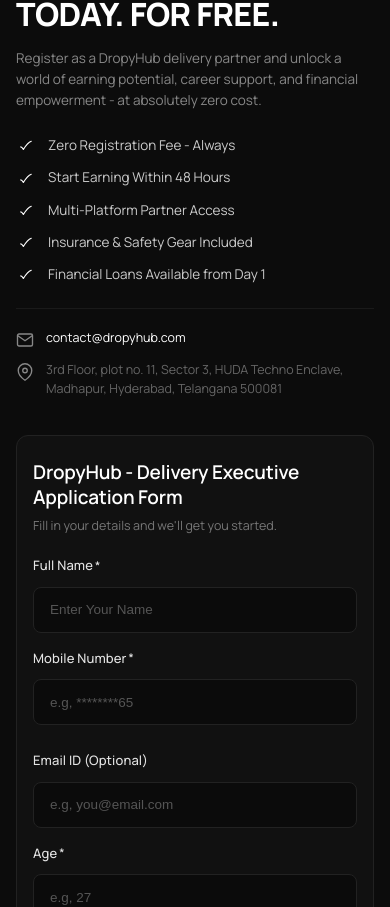
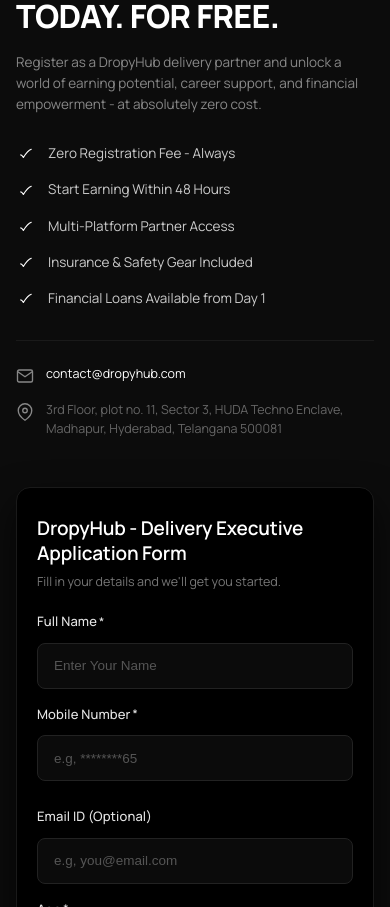
Before and after one commit to dropyhubtest/dropyhub, a Next.js app: page /apply in a window 390 px wide. Shown: the part 193-1100 px from the top of the page. Built offline with nearby package versions, Linux system fonts and the light colour scheme; a web font is replaced by a local one.

Commit message:
Dark pitch-black contact form card with expanded spacing, simple color-change button hovers, and mobile layout polish across all pages

```diff
--- a/src/components/about/AboutCtaFooter.module.css
+++ b/src/components/about/AboutCtaFooter.module.css
@@ -105,7 +105,6 @@
 
 .primaryBtn:hover {
   background-color: #333333;
-  transform: translateY(-1px);
 }
 
 .secondaryBtn {
@@ -121,12 +120,12 @@
   font-family: var(--font-display);
   font-size: 14.5px;
   font-weight: 600;
-  transition: all 0.2s ease;
+  transition: background-color 0.2s ease, border-color 0.2s ease;
 }
 
 .secondaryBtn:hover {
   border-color: #111111;
-  transform: translateY(-1px);
+  background-color: rgba(0, 0, 0, 0.04);
 }
 
 .tertiaryLink {
--- a/src/components/benefits/BenefitsCtaFooter.module.css
+++ b/src/components/benefits/BenefitsCtaFooter.module.css
@@ -150,7 +150,6 @@
 
 .primaryBtn:hover {
   background-color: #333333;
-  transform: translateY(-1px);
 }
 
 .btnArrow {
--- a/src/components/contact/ContactHeroForm.module.css
+++ b/src/components/contact/ContactHeroForm.module.css
@@ -41,7 +41,7 @@
 .layoutGrid {
   display: grid;
   grid-template-columns: 1fr 1.25fr;
-  gap: 64px;
+  gap: 88px;
   align-items: flex-start;
 }
 
@@ -70,7 +70,7 @@
   letter-spacing: 0.12em;
   text-transform: uppercase;
   color: #888888;
-  margin-bottom: 20px;
+  margin-bottom: 24px;
   font-weight: 500;
 }
 
@@ -91,7 +91,7 @@
   letter-spacing: -0.02em;
   text-transform: uppercase;
   color: #ffffff;
-  margin: 0 0 20px 0;
+  margin: 0 0 24px 0;
   max-width: 500px;
 }
 
@@ -111,17 +111,17 @@
   font-size: 14.5px;
   line-height: 1.6;
   color: #999999;
-  margin: 0 0 32px 0;
+  margin: 0 0 38px 0;
   max-width: 480px;
 }
 
 .checklist {
   list-style: none;
   padding: 0;
-  margin: 0 0 40px 0;
+  margin: 0 0 44px 0;
   display: flex;
   flex-direction: column;
-  gap: 16px;
+  gap: 20px;
 }
 
 .checkItem {
@@ -150,8 +150,8 @@
 .contactDetails {
   display: flex;
   flex-direction: column;
-  gap: 16px;
-  padding-top: 24px;
+  gap: 20px;
+  padding-top: 32px;
   border-top: 1px solid #1e1e1e;
   max-width: 440px;
 }
@@ -189,7 +189,11 @@
    ========================================================================== */
 
 .formCard {
-  background-color: transparent;
+  background-color: #000000;
+  border: 1px solid #1a1a1a;
+  border-radius: 16px;
+  padding: 38px 32px;
+  box-shadow: 0 20px 48px rgba(0, 0, 0, 0.7);
   width: 100%;
   box-sizing: border-box;
 }
@@ -554,20 +558,20 @@
   .layoutGrid {
     display: flex !important;
     flex-direction: column !important;
-    gap: 36px !important;
+    gap: 48px !important;
   }
 
   .eyebrow {
     font-size: 10px !important;
     letter-spacing: 1.2px !important;
-    margin-bottom: 12px !important;
+    margin-bottom: 14px !important;
   }
 
   .heading,
   .title {
     font-size: 32px !important;
     line-height: 1.15 !important;
-    margin-bottom: 16px !important;
+    margin-bottom: 18px !important;
   }
 
   .subtitle,
@@ -575,12 +579,12 @@
     font-size: 13.5px !important;
     line-height: 1.55 !important;
     color: #888888 !important;
-    margin-bottom: 24px !important;
+    margin-bottom: 28px !important;
   }
 
   .checklist {
-    gap: 12px !important;
-    margin-bottom: 24px !important;
+    gap: 16px !important;
+    margin-bottom: 32px !important;
   }
 
   .checkItem {
@@ -590,9 +594,9 @@
   }
 
   .contactDetails {
-    padding: 20px 0 0 0 !important;
+    padding: 24px 0 0 0 !important;
     border-top: 1px solid #1a1a1a !important;
-    gap: 12px !important;
+    gap: 16px !important;
   }
 
   .contactItem {
@@ -601,10 +605,11 @@
   }
 
   .formCard {
-    background-color: #111111 !important;
-    border: 1px solid #222222 !important;
-    border-radius: 12px !important;
-    padding: 24px 16px !important;
+    background-color: #000000 !important;
+    border: 1px solid #1a1a1a !important;
+    border-radius: 14px !important;
+    padding: 28px 20px !important;
+    box-shadow: 0 16px 36px rgba(0, 0, 0, 0.7) !important;
     margin-top: 0 !important;
   }
 
--- a/src/components/home/EarningsEstimator.module.css
+++ b/src/components/home/EarningsEstimator.module.css
@@ -487,13 +487,11 @@
 }
 
 .ctaButton:hover {
-  background-color: #ea0066;
-  transform: translateY(-1px);
-  box-shadow: 0 4px 14px rgba(234, 0, 102, 0.25);
+  background-color: #d4005c;
 }
 
 .ctaButton:active {
-  transform: translateY(0);
+  background-color: #bd0052;
 }
 
 .integrationNote {
--- a/src/components/home/FaqFooterSection.module.css
+++ b/src/components/home/FaqFooterSection.module.css
@@ -306,8 +306,8 @@
 }
 
 .joinNowBtn:hover {
-  opacity: 0.9;
-  transform: translateY(-1px);
+  background-color: #272727;
+  opacity: 0.92;
 }
 
 .learnMoreLink {
--- a/src/components/layout/Navbar.module.css
+++ b/src/components/layout/Navbar.module.css
@@ -102,7 +102,6 @@
 
 .joinNowButton:hover {
   background-color: #383838;
-  transform: translateY(-1px);
 }
 
 /* ==========================================================================
--- a/src/components/partnership/PartnersCtaFooter.module.css
+++ b/src/components/partnership/PartnersCtaFooter.module.css
@@ -152,18 +152,12 @@
 
 .primaryBtn:hover {
   background-color: #222222;
-  transform: translateY(-1px);
 }
 
 .btnArrow {
   font-size: 14px;
   line-height: 1;
   display: inline-block;
-  transition: transform 0.2s ease;
-}
-
-.primaryBtn:hover .btnArrow {
-  transform: translate(2px, -2px);
 }
 
 .secondaryBtn {
--- a/src/components/services/ServicesCtaFooter.module.css
+++ b/src/components/services/ServicesCtaFooter.module.css
@@ -104,7 +104,6 @@
 
 .primaryBtn:hover {
   background-color: #333333;
-  transform: translateY(-1px);
 }
 
 .btnArrow {
--- a/src/components/warehouse/WarehouseApplicationForm.module.css
+++ b/src/components/warehouse/WarehouseApplicationForm.module.css
@@ -286,7 +286,6 @@
 
 .submitBtn:hover {
   background-color: #262626;
-  transform: translateY(-1px);
 }
 
 .submitBtn:disabled {
--- a/src/components/warehouse/WarehouseCtaFooter.module.css
+++ b/src/components/warehouse/WarehouseCtaFooter.module.css
@@ -150,7 +150,6 @@
 
 .primaryBtn:hover {
   background-color: #333333;
-  transform: translateY(-1px);
 }
 
 .arrow {
```
